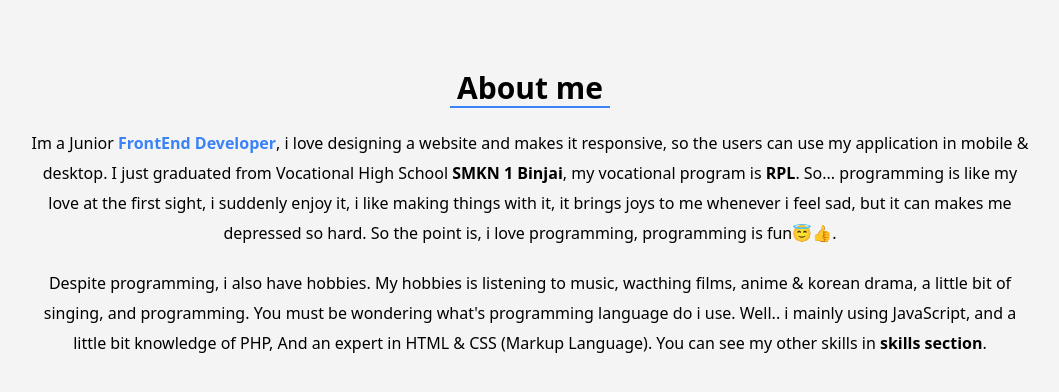
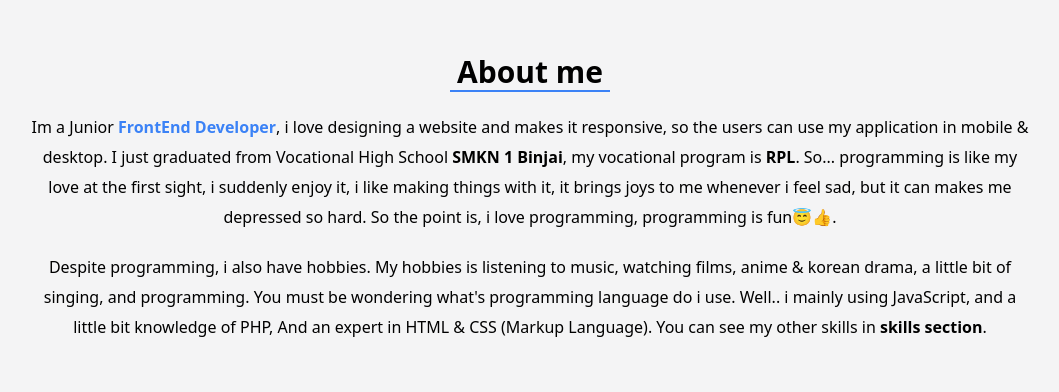
Before and after one commit to Udean777/port-v2, a Next.js app: page /about in a window 1280 px wide. Shown: the part 106-498 px from the top of the page, without its empty margins (110-1169 px from the left). Built offline with nearby package versions, Linux system fonts and the light colour scheme.

Commit message:
third commit

```diff
--- a/app/about/page.js
+++ b/app/about/page.js
@@ -6,7 +6,7 @@ import 'animate.css';
 
 export default function About() {
   return (
-    <div className='min-h-screen py-16 bg-zinc-100 dark:bg-zinc-800' id='about'>
+    <div className='min-h-screen py-12 bg-zinc-100 dark:bg-zinc-800' id='about'>
     <div className='py-28 dark:text-white font-sans'>
       <div>
         <h1 className='border-b-2 border-blue-500 text-3xl font-sans font-bold flex justify-center w-40 m-auto'>About me</h1>
@@ -17,7 +17,7 @@ export default function About() {
           love at the first sight, i suddenly enjoy it, i like making things with it, it brings joys to me whenever i feel sad, but it can makes me depressed so hard.
           So the point is, i love programming, programming is fun😇👍.
         </p>
-        <p className='py-5'>Despite programming, i also have hobbies. My hobbies is listening to music, wacthing films, anime & korean drama, a little bit of singing, and programming.
+        <p className='py-5'>Despite programming, i also have hobbies. My hobbies is listening to music, watching films, anime & korean drama, a little bit of singing, and programming.
         You must be wondering what's programming language do i use. Well.. i mainly using JavaScript, and a little bit knowledge of PHP, And an expert in HTML & CSS (Markup Language).
         You can see my other skills in <Link href='/skills' className='font-bold hover:text-blue-500 transition ease-in'>skills section</Link>.
         </p>
--- a/app/components/Navbar.js
+++ b/app/components/Navbar.js
@@ -65,10 +65,10 @@ const Navbar = () => {
                   <p className="cursor-pointer hover:bg-gray-700 hover:text-white dark:hover:bg-gray-500 transition ease-in px-3 py-2 rounded-md text-sm font-bold">Skills</p>
                 </Link>
                 <Link to='about' smooth={true} duration={500} spy={true} exact='true' offset={-70}>
-                  <p className="hover:bg-gray-700 hover:text-white dark:hover:bg-gray-500 transition ease-in px-3 py-2 rounded-md text-sm font-bold">Projects</p>
+                  <p className="cursor-pointer hover:bg-gray-700 hover:text-white dark:hover:bg-gray-500 transition ease-in px-3 py-2 rounded-md text-sm font-bold">Projects</p>
                 </Link>
                 <Link to='about' smooth={true} duration={500} spy={true} exact='true' offset={-70}>
-                  <p className="hover:bg-gray-700 hover:text-white dark:hover:bg-gray-500 transition ease-in px-3 py-2 rounded-md text-sm font-bold">Contact</p>
+                  <p className="cursor-pointer hover:bg-gray-700 hover:text-white dark:hover:bg-gray-500 transition ease-in px-3 py-2 rounded-md text-sm font-bold">Contact</p>
                 </Link>
               </div>
             </div>
```
